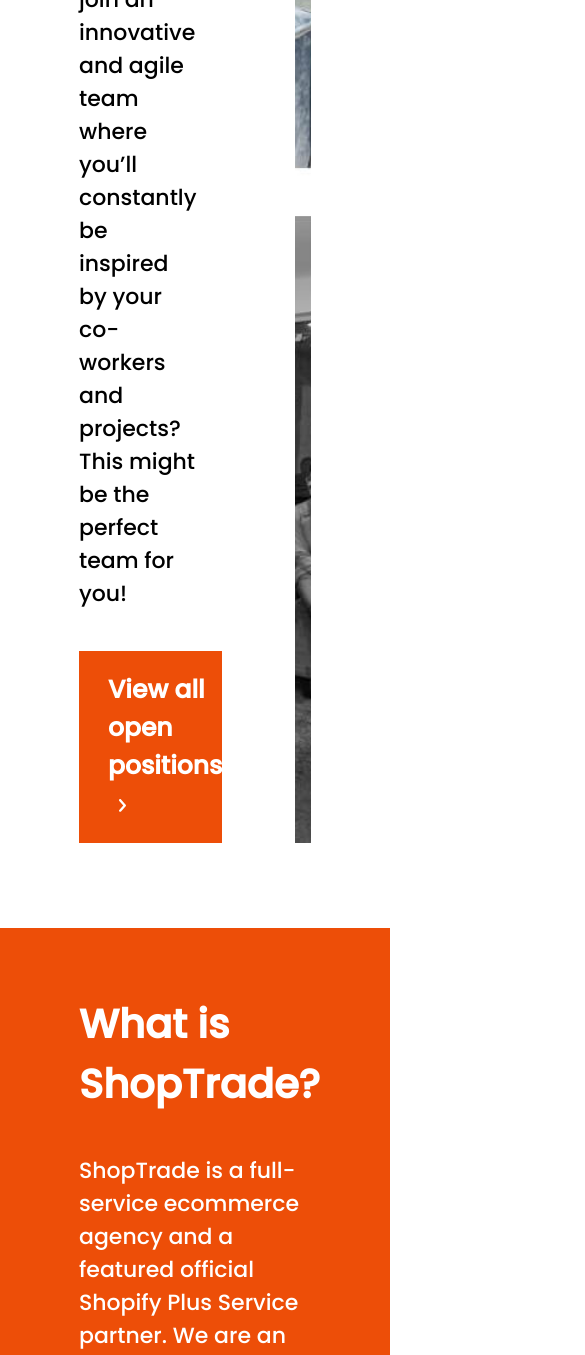
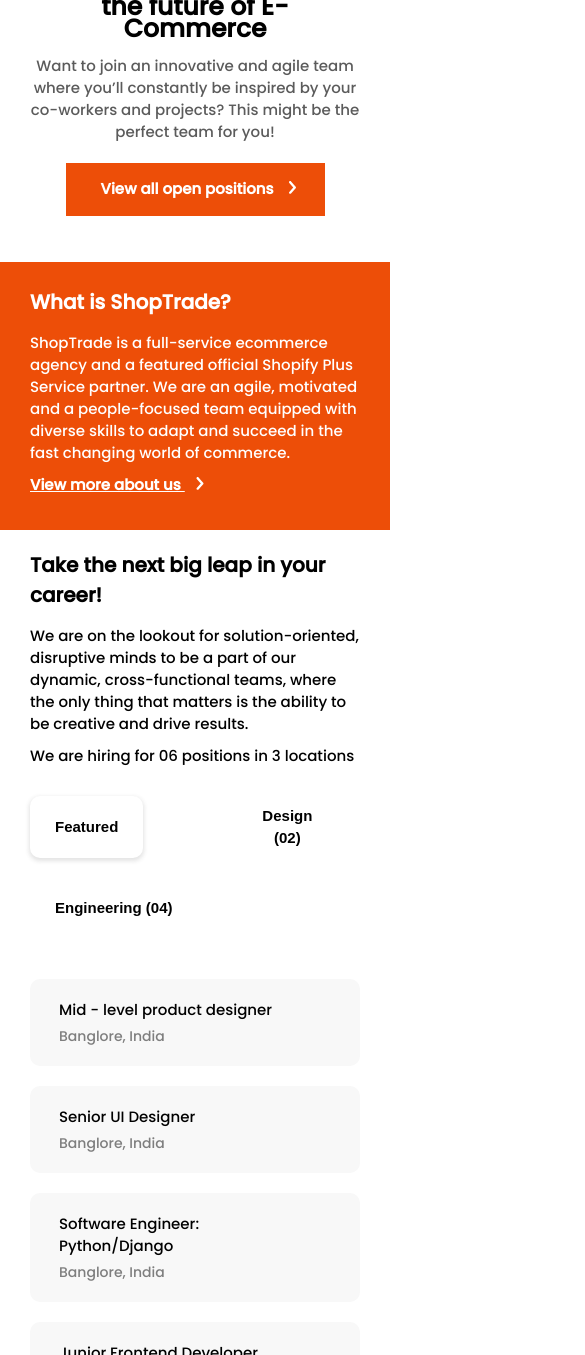
Before and after one commit to sakshiwalave/shoptrade-carrers-design, a plain HTML site: page carrers-design.html in a window 390 px wide. Shown: the part 645-2000 px from the top of the page, 585 px wide, since content can reach past the window. Drawn offline with Linux system fonts and the light colour scheme.

Commit message:
added mobile design

```diff
--- a/assets/css/carrers-design.css
+++ b/assets/css/carrers-design.css
@@ -3,19 +3,87 @@
    License: none (public domain)
 */
 
-html, body, div, span, applet, object, iframe,
-h1, h2, h3, h4, h5, h6, p, blockquote, pre,
-a, abbr, acronym, address, big, cite, code,
-del, dfn, em, img, ins, kbd, q, s, samp,
-small, strike, strong, sub, sup, tt, var,
-b, u, i, center,
-dl, dt, dd, ol, ul, li,
-fieldset, form, label, legend,
-table, caption, tbody, tfoot, thead, tr, th, td,
-article, aside, canvas, details, embed,
-figure, figcaption, footer, header, hgroup,
-menu, nav, output, ruby, section, summary,
-time, mark, audio, video {
+html,
+body,
+div,
+span,
+applet,
+object,
+iframe,
+h1,
+h2,
+h3,
+h4,
+h5,
+h6,
+p,
+blockquote,
+pre,
+a,
+abbr,
+acronym,
+address,
+big,
+cite,
+code,
+del,
+dfn,
+em,
+img,
+ins,
+kbd,
+q,
+s,
+samp,
+small,
+strike,
+strong,
+sub,
+sup,
+tt,
+var,
+b,
+u,
+i,
+center,
+dl,
+dt,
+dd,
+ol,
+ul,
+li,
+fieldset,
+form,
+label,
+legend,
+table,
+caption,
+tbody,
+tfoot,
+thead,
+tr,
+th,
+td,
+article,
+aside,
+canvas,
+details,
+embed,
+figure,
+figcaption,
+footer,
+header,
+hgroup,
+menu,
+nav,
+output,
+ruby,
+section,
+summary,
+time,
+mark,
+audio,
+video {
     margin: 0;
     padding: 0;
     border: 0;
@@ -23,33 +91,53 @@
     font: inherit;
     vertical-align: baseline;
 }
+
 /* HTML5 display-role reset for older browsers */
-article, aside, details, figcaption, figure,
-footer, header, hgroup, menu, nav, section {
+article,
+aside,
+details,
+figcaption,
+figure,
+footer,
+header,
+hgroup,
+menu,
+nav,
+section {
     display: block;
 }
+
 body {
     line-height: 1;
 }
-ol, ul {
+
+ol,
+ul {
     list-style: none;
 }
-blockquote, q {
+
+blockquote,
+q {
     quotes: none;
 }
-blockquote:before, blockquote:after,
-q:before, q:after {
+
+blockquote:before,
+blockquote:after,
+q:before,
+q:after {
     content: '';
     content: none;
 }
+
 table {
     border-collapse: collapse;
     border-spacing: 0;
 }
+
 /*  */
 
 
-body{
+body {
     margin: 0;
     box-sizing: border-box;
     font-family: 'poppins', Arial, Helvetica, sans-serif;
@@ -61,46 +149,58 @@
 /*  start header section */
 
 /* section text and image  */
-.container{
-    max-width: 1206px;
+.container {
+    max-width: 1238px;
     margin: 0 auto;
     /* padding: 0 109px; */
-    padding: 0 79px;
+    padding: 0 100px;
 
 }
-.logo_img{
+
+.logo_img {
+    width: 260px;
     padding: 45px 0 25px 0;
 }
-.flex-container{
+
+.flex-container {
     display: flex;
     width: 100%;
 }
-.left-text,.right-img{
+
+.left-text,
+.right-img {
     width: 50%;
 }
-.left-text{
+
+.left-text {
     padding-top: 75px;
     padding-right: 100px;
 }
-.left-text h1{
+
+.left-text h1 {
 
     font-weight: 700;
     font-size: 70px;
     line-height: 105px;
 
 }
-.left-text h2{
+
+.left-text h2 {
     font-weight: 600;
     font-size: 40px;
     line-height: 60px;
+
 }
-.left-txt-para{
+
+.left-txt-para {
     padding-top: 37px;
     font-size: 22px;
     line-height: 33px;
+    color: #5B5B5B;
+
 }
 
-.view-btn{
+.view-btn {
     margin-top: 41px;
     background: #ED4E08;
     display: inline-block;
@@ -108,17 +208,22 @@
     cursor: pointer;
 
 }
-.view-btn a{
+.view-btn:hover{
+    text-decoration: underline;
+}
+.view-btn a {
     color: #FFFFFF;
     text-decoration: none;
     font-weight: 600;
     font-size: 25px;
     line-height: 38px;
 }
-.view-btn svg{
+
+.view-btn svg {
     padding: 0 29px 0 11px;
 }
-.right-img .block_img{
+
+.right-img .block_img {
 
     width: 100%;
     height: 100%;
@@ -128,25 +233,28 @@
 /* section text and image  end */
 
 /* section text about shoptrade(what is shoptrade) */
-.about-shoptrade{
+.about-shoptrade {
     margin: 85px 0 50px 0;
     background: #ED4E08;
 }
-.shoptrade-txt h3{
+
+.shoptrade-txt h3 {
     padding: 66px 0 40px 0;
     font-weight: 700;
     font-size: 40px;
     line-height: 60px;
     color: #FFFFFF;
 }
-.shoptrade-txt p{
+
+.shoptrade-txt p {
     padding-bottom: 40px;
     font-size: 22px;
     line-height: 33px;
 
     color: #FFFFFF;
 }
-.shoptrade-txt a{
+
+.shoptrade-txt a {
     display: block;
     padding-bottom: 88px;
     font-weight: 700;
@@ -155,7 +263,11 @@
     text-decoration-line: underline;
     color: #FFFFFF;
 }
-.shoptrade-txt svg{
+.shoptrade-txt a:hover{
+    text-decoration: none;
+}
+
+.shoptrade-txt svg {
     padding-left: 9px;
     width: 12px;
 }
@@ -164,23 +276,30 @@
 /* section text about shoptrade(what is shoptrade) end */
 
 /* section text ,featured ,design and engineering */
-.bigleap-text h4{
+.bigleap-text h4 {
     font-weight: 700;
     font-size: 40px;
     line-height: 60px;
     padding-bottom: 15px;
 }
-.bigleap-text h5{
+
+.bigleap-text h5 {
     font-size: 20px;
     line-height: 30px;
     padding-bottom: 40px;
 }
-.bigleap-text p{
+
+.bigleap-text p {
     font-size: 20px;
     line-height: 30px;
     padding-bottom: 50px;
 }
-.tablink{
+
+.sub-btn {
+    display: flex;
+}
+
+.tablink {
     margin-right: 94px;
     padding: 17px 20px;
     border: none;
@@ -188,37 +307,45 @@
     font-weight: 600;
     font-size: 20px;
     line-height: 30px;
+    cursor: pointer;
+}
 
-}
-.tablink.tab-active{
+.tablink.tab-active {
     background: #FFFFFF;
     box-shadow: 0px 2px 4px 1px rgba(57, 57, 57, 0.14);
     border-radius: 10px;
 }
 
-#feature{
+#feature {
     display: grid;
-    grid-template-columns: repeat(3,1fr);
+    grid-template-columns: repeat(3, 1fr);
+    grid-template-columns: repeat(auto-fill, minmax(320px, 1fr));
     column-gap: 65px;
     row-gap: 51px;
     padding-top: 51px;
 }
-.design h6{
-    padding: 20px 124px 17px 29px;
+
+.design h6 {
+    padding: 20px 100px 17px 29px;
     font-size: 20px;
     line-height: 30px;
 }
-.design-para{
-    padding: 0 186px 0px 29px ;
+
+.design-para {
+    display: block;
+    padding: 0 186px 21px 29px;
     color: #7E7E7E;
     font-size: 18px;
     line-height: 27px;
 }
-.design{
+
+.design {
     background: #F8F8F8;
     border-radius: 10px;
 }
-.design:hover ,.design-para:hover{
+
+.design:hover,
+.design-para:hover {
     background: #ED4E08;
     color: rgba(255, 255, 255, 0.7);
 }
@@ -227,11 +354,12 @@
 
 
 
-.section_5{
+.section_5 {
     background: #000000;
     margin-top: 59px;
 }
-.h4_txt h3{
+
+.h4_txt h3 {
     padding: 50px 0 69px 0;
     font-weight: 700;
     font-size: 40px;
@@ -239,21 +367,25 @@
 
     color: #FFFFFF;
 }
-.grid-container{
+
+.grid-container {
     display: grid;
-    grid-template-columns: repeat(3,1fr);
+    grid-template-columns: repeat(3, 1fr);
+    grid-template-columns: repeat(auto-fill, minmax(320px, 1fr));
     column-gap: 100px;
     row-gap: 33px;
     padding-bottom: 43px;
 }
-.grid-item h4{
+
+.grid-item h4 {
     padding-top: 9px;
     font-weight: 600;
     font-size: 22px;
     line-height: 33px;
     color: #FFFFFF;
 }
-.grid-item p{
+
+.grid-item p {
     padding-top: 15px;
     font-size: 18px;
     line-height: 27px;
@@ -262,16 +394,18 @@
 }
 
 /* section testmonial slide */
-.job-application_txt h3{
+.job-application_txt h3 {
 
     font-weight: 700;
     font-size: 40px;
     line-height: 60px;
     color: #000000;
 }
-.job-application_txt{
+
+.job-application_txt {
     padding-top: 50px;
 }
+
 /* .testmonial-slide{
     display: grid;
     grid-template-columns: repeat(3,1fr);
@@ -322,12 +456,13 @@
 /* section testmonial slide end */
 
 /* section application and email contact  */
-.application-txt{
+.application-txt {
     background: #ED4E08;
     border-radius: 20px;
     margin: 60px 0 75px 0;
 }
-.application-txt h3{
+
+.application-txt h3 {
     text-align: center;
     padding: 56px 0 30px 0;
     font-weight: 700;
@@ -336,7 +471,8 @@
 
     color: #FFFFFF;
 }
-.application-txt p{
+
+.application-txt p {
     text-align: center;
     padding: 0 68px 56px 68px;
     font-weight: 500;
@@ -344,12 +480,248 @@
     line-height: 30px;
     color: #FFFFFF;
 }
-.application-txt a{
+
+.application-txt a {
     color: #000000;
     text-decoration: none;
 }
-.application-txt a:hover{
+
+.application-txt a:hover {
     text-decoration: underline;
 }
 
 /* section application and email contact end  */
+
+/* start media queries */
+
+/* media query for tab(980px)*/
+@media screen and (max-width:980px) {
+
+     /* section header logo */
+     .logo_img {
+        margin: 0 auto;
+        padding-bottom: 35px;
+    }
+
+    .container {
+        padding: 0 51px;
+    }
+
+    /* section text and image flex */
+    .flex-container {
+        flex-direction: column-reverse;
+    }
+
+    .right-img,
+    .left-text {
+        width: 100%;
+    }
+
+    .left-text {
+        padding-right: 0;
+        text-align: center;
+    }
+
+    /* section text ,featured ,design and engineering */
+    /* .btn-text {
+        margin-top: 30px;
+    } */
+
+    .feature-design-btn {
+        display: flex;
+    }
+
+    /* section text and image end */
+}
+
+/* media query for tablet(768px) */
+@media screen and (max-width:768px) {
+
+
+    /* section text and image  */
+    .left-txt-para {
+        padding-top: 34px;
+        font-size: 18px;
+    }
+
+    .shoptrade-txt p {
+        font-size: 20px;
+    }
+
+    .bigleap-text h4 {
+        font-size: 35px;
+    }
+
+    /* section section-5 grid container */
+    .grid-item h4 {
+        padding-top: 20px;
+    }
+
+    .h4_txt h3 {
+        font-size: 35px;
+    }
+    .sub-btn{
+        display: block;
+    }
+      .btn-text {
+        margin-top: 30px;
+    }
+    /* section section 5 grid container end */
+    .job-application_txt h3,
+    .application-txt h3 {
+        font-size: 35px;
+    }
+
+    /* section text ,featured ,design and engineering */
+    #feature{
+        row-gap: 20px;
+    }
+}
+
+/* media query for tablet(768px) */
+@media screen and (max-width:520px) {
+
+    /* section header logo */
+    .container {
+        padding: 0 30px;
+    }
+
+    .logo_img {
+        /* width: 185px; */
+        /*margin: 0 auto; */
+        padding-bottom: 35px;
+    }
+
+    /* section text and image  */
+    .left-text {
+        padding-top: 30px;
+    }
+
+    .left-text h1 {
+        line-height: 60px;
+        font-size: 40px;
+    }
+
+    .left-text h2 {
+        padding-top: 10px;
+        font-size: 25px;
+        line-height: 22px;
+    }
+
+    .left-txt-para {
+        padding-top: 15px;
+        font-size: 15px;
+        line-height: 22px;
+    }
+
+    .view-btn {
+        margin-top: 20px;
+        padding: 15px 0 16px 35px;
+    }
+
+    .view-btn a {
+        font-size: 15px;
+        line-height: 22px;
+    }
+
+    .about-shoptrade {
+        margin: 46px 0 20px 0;
+    }
+
+    .shoptrade-txt h3 {
+        padding: 25px 0 15px 0;
+        font-size: 20px;
+        line-height: 30px;
+    }
+
+    .shoptrade-txt p {
+        font-size: 15px;
+        line-height: 22px;
+        padding-bottom: 10px;
+    }
+
+    .shoptrade-txt a {
+        font-size: 15px;
+        line-height: 22px;
+        padding-bottom: 34px;
+    }
+
+    .bigleap-text h4 {
+        font-size: 20px;
+        line-height: 30px;
+    }
+
+    .bigleap-text h5 {
+        font-size: 15px;
+        line-height: 22px;
+        padding-bottom: 10px;
+    }
+
+    .bigleap-text p {
+        font-size: 15px;
+        line-height: 22px;
+        padding-bottom: 29px;
+    }
+
+    .tablink {
+        font-size: 15px;
+        line-height: 22px;
+        padding: 9px 25px;
+    }
+
+    /* section section 5 grid container */
+    .grid-container {
+        padding-bottom: 25px;
+    }
+
+    .grid-item h4 {
+        font-size: 18px;
+        line-height: 27px;
+        padding-top: 15px;
+    }
+
+    .h4_txt h3 {
+        font-size: 20px;
+        line-height: 30px;
+        padding: 25px 0 40px 0;
+    }
+
+    .grid-item p {
+        font-size: 15px;
+        line-height: 22px;
+        padding-top: 12px;
+    }
+
+    /* section section 5 grid container end */
+    .job-application_txt h3 {
+        font-size: 20px;
+        line-height: 30px;
+    }
+    .application-txt{
+        margin-top: 25px;
+    }
+    .application-txt h3 {
+        font-size: 25px;
+        line-height: 38px;
+    }
+
+    .application-txt p {
+        padding: 0 27px 26px 31px;
+        font-size: 14px;
+        line-height: 21px;
+    }
+
+    /* section text ,featured ,design and engineering */
+
+    .design h6 {
+        font-size: 15px;
+        line-height: 22px;
+        padding: 20px 55px 5px 29px;
+    }
+
+    .design-para {
+        font-size: 14px;
+        line-height: 21px;
+        padding-bottom: 19px;
+    }
+}
--- a/carrers-design.html
+++ b/carrers-design.html
@@ -90,9 +90,11 @@
                 <p>We are hiring for 06 positions in 3 locations</p>
                 <div class="position-btn">
                     <div class="sub-btn">
+                        <div class="feature-design-btn">
                         <button class="tablink tab-active">Featured</button>
                         <button class="tablink">Design (02)</button>
-                        <button class="tablink">Engineering (04)</button>
+                        </div>
+                        <button class="tablink btn-text">Engineering (04)</button>
                     </div>
                     <div id="feature" class="tab-content tabcontent-active">
                         <div class="design">
```
Lines whose indentation alone changed are shown as unchanged.
